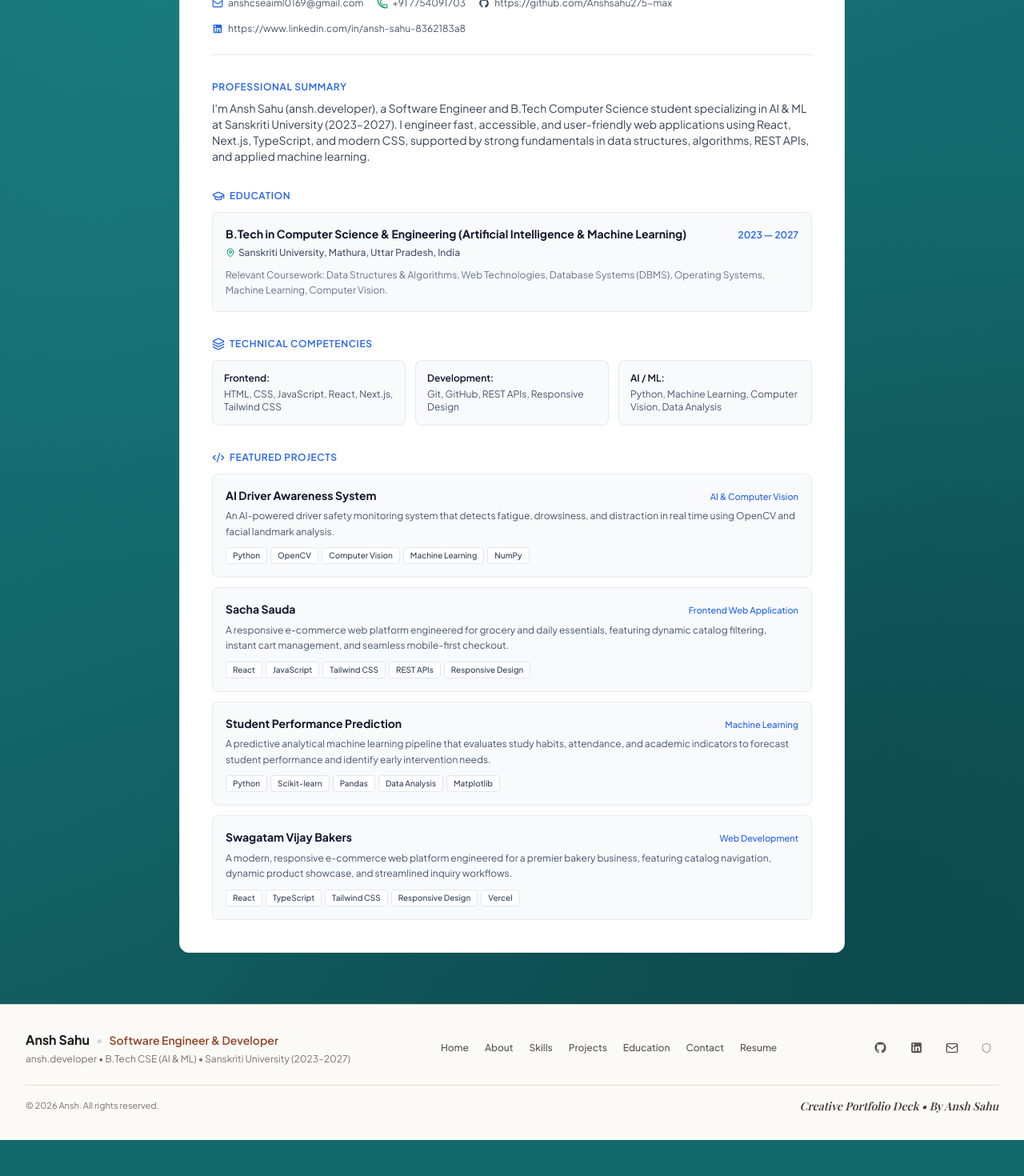
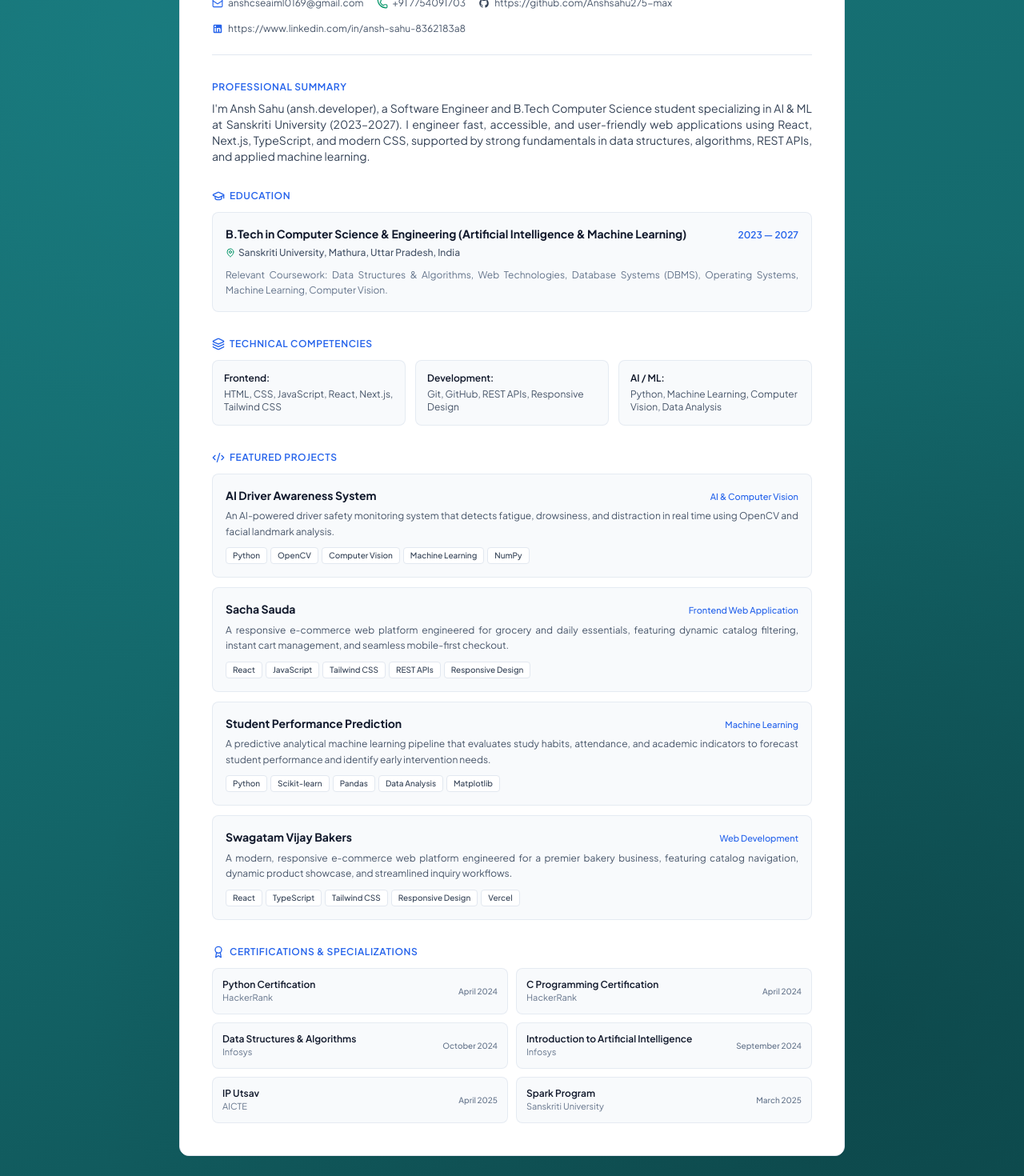
Before and after one commit to ansh-sahu-tech/My-Portfolio, a React (Vite) app: page /resume in a window 1280 px wide. Shown: the part 360-1830 px from the top of the page at 80% size. Before the commit the page ends 1785 px from the top, so only its background shows below. Built offline with nearby package versions, Linux system fonts and the light colour scheme; a web font is replaced by a local one.

Commit message:
sections

```diff
--- a/src/pages/public/ResumePage.tsx
+++ b/src/pages/public/ResumePage.tsx
@@ -7,7 +7,8 @@
   Code2,
   Layers,
   MapPin,
-  ExternalLink
+  ExternalLink,
+  Award
 } from 'lucide-react';
 import { useData } from '../../context/DataContext';
 import { Button } from '../../components/common/Button';
@@ -16,7 +17,7 @@
 import { GithubIcon, LinkedinIcon } from '../../components/common/SocialIcons';
 
 export const ResumePage: React.FC = () => {
-  const { settings, projects } = useData();
+  const { settings, projects, certificates } = useData();
 
   const handlePrint = () => {
     window.print();
@@ -97,7 +98,7 @@
             <h3 className="text-xs font-semibold uppercase tracking-wider text-blue-600 dark:text-blue-400">
               Professional Summary
             </h3>
-            <p className="text-xs sm:text-sm text-slate-700 dark:text-slate-300 leading-relaxed">
+            <p className="text-xs sm:text-sm text-slate-700 dark:text-slate-300 leading-relaxed text-justify">
               {settings.aboutDescription}
             </p>
           </div>
@@ -117,7 +118,7 @@
               <p className="text-xs font-medium text-slate-600 dark:text-slate-400 flex items-center gap-1">
                 <MapPin className="w-3 h-3 text-emerald-600" /> Sanskriti University, Mathura, Uttar Pradesh, India
               </p>
-              <p className="text-xs text-slate-500 dark:text-slate-400 leading-relaxed pt-1">
+              <p className="text-xs text-slate-500 dark:text-slate-400 leading-relaxed pt-1 text-justify">
                 Relevant Coursework: Data Structures & Algorithms, Web Technologies, Database Systems (DBMS), Operating Systems, Machine Learning, Computer Vision.
               </p>
             </div>
@@ -156,7 +157,7 @@
                     <h4 className="text-sm font-bold text-slate-900 dark:text-white">{proj.title}</h4>
                     <span className="text-[11px] font-medium text-blue-600 dark:text-blue-400">{proj.category}</span>
                   </div>
-                  <p className="text-xs text-slate-600 dark:text-slate-400 leading-relaxed">{proj.description}</p>
+                  <p className="text-xs text-slate-600 dark:text-slate-400 leading-relaxed text-justify">{proj.description}</p>
                   <div className="flex flex-wrap gap-1 pt-1">
                     {proj.technologies.map((t) => (
                       <span key={t} className="text-[10px] font-medium px-2 py-0.5 rounded bg-white dark:bg-slate-900 border border-slate-200 dark:border-slate-700 text-slate-700 dark:text-slate-300">
@@ -168,6 +169,28 @@
               ))}
             </div>
           </div>
+
+          {/* Certifications & Specializations */}
+          {certificates && certificates.length > 0 && (
+            <div className="space-y-3">
+              <h3 className="text-xs font-semibold uppercase tracking-wider text-blue-600 dark:text-blue-400 flex items-center gap-1.5">
+                <Award className="w-4 h-4" /> Certifications & Specializations
+              </h3>
+              <div className="grid grid-cols-1 sm:grid-cols-2 gap-2.5 text-xs">
+                {certificates.map((cert) => (
+                  <div key={cert.id} className="p-3 rounded-lg bg-slate-50 dark:bg-slate-800/60 border border-slate-200/80 dark:border-slate-700/80 flex items-center justify-between gap-2">
+                    <div className="min-w-0">
+                      <p className="font-semibold text-slate-900 dark:text-white truncate">{cert.name}</p>
+                      <p className="text-[11px] text-slate-500 dark:text-slate-400">{cert.organization}</p>
+                    </div>
+                    <span className="text-[10px] font-medium text-slate-500 dark:text-slate-400 whitespace-nowrap">
+                      {cert.issueDate}
+                    </span>
+                  </div>
+                ))}
+              </div>
+            </div>
+          )}
         </div>
       </ScrollReveal>
     </div>
```
Also changed, not shown: scripts/generateResume.cjs (+11 -5 lines), 1 other file (tests, documents, lock files or other folders).
